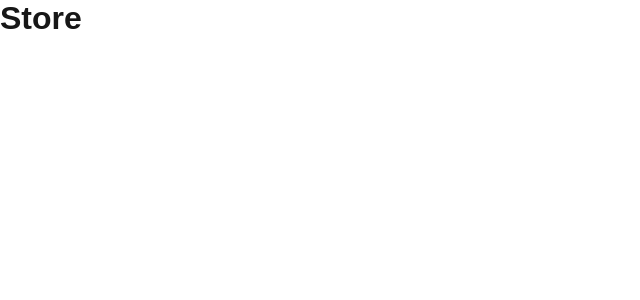
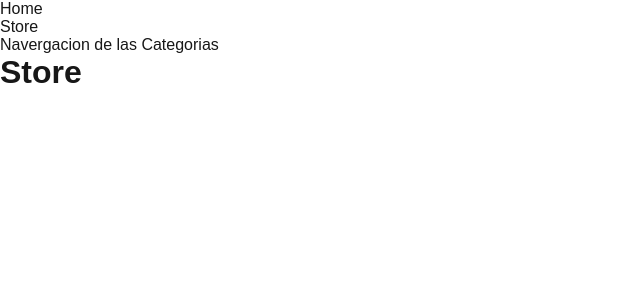
Before and after one commit to l2radamanthys/nextjs-store-platzi, a Next.js app: page /store in a window 1280 px wide. Shown: the top 300 px of the page, without its empty margins (0-640 px from the left). Built offline with nearby package versions, Linux system fonts and the light colour scheme.

Commit message:
layouts en nextjs

```diff
--- a/src/app/layout.tsx
+++ b/src/app/layout.tsx
@@ -14,8 +14,8 @@
 });
 
 export const metadata: Metadata = {
-  title: "Create Next App",
-  description: "Generated by create next app",
+  title: "Future World",
+  description: "Practica Next.js 14.x",
 };
 
 export default function RootLayout({
@@ -26,6 +26,14 @@
   return (
     <html lang="en">
       <body className={`${geistSans.variable} ${geistMono.variable}`}>
+        <header>
+          <nav>
+            <ul>
+              <li>Home</li>
+              <li>Store</li>
+            </ul>
+          </nav>
+        </header>
         {children}
       </body>
     </html>
--- /dev/null
+++ b/src/app/store/layout.tsx
@@ -0,0 +1,8 @@
+export default function Layout({ children }: { children: React.ReactNode }) {
+  return (
+    <main>
+      <nav>Navergacion de las Categorias</nav>
+      {children}
+    </main>
+  );
+}
```
Also changed, not shown: 1 other file (tests, documents, lock files or other folders).
